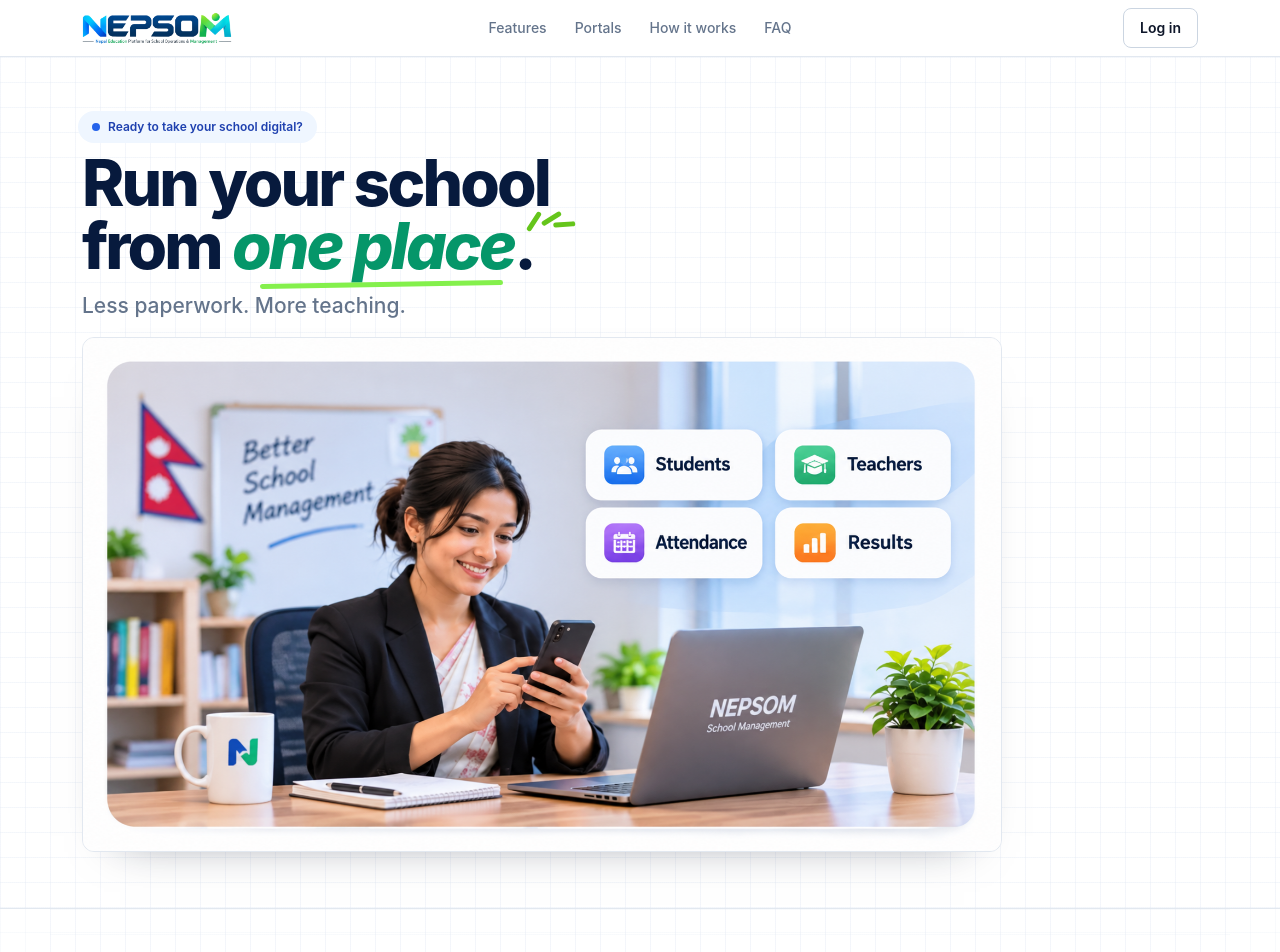
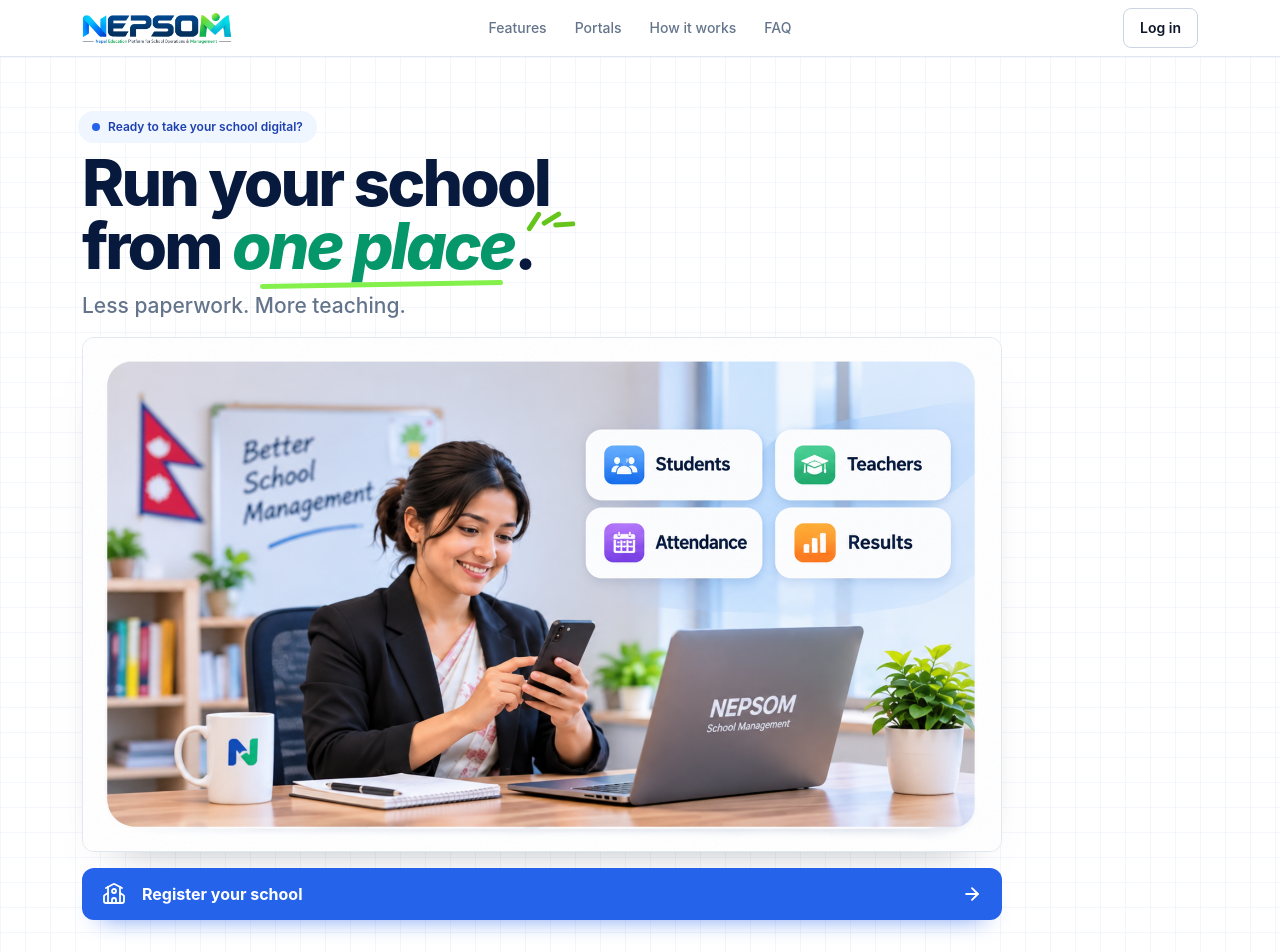
Before and after one commit to basantathapa7495/snap-main, a Next.js app: page / in a window 1280 px wide. Shown: the top 952 px of the page. Built offline with nearby package versions, Linux system fonts and the light colour scheme.

Commit message:
Add signup action below hero image

```diff
--- a/app/page.tsx
+++ b/app/page.tsx
@@ -15,6 +15,7 @@ import {
   Minus,
   Phone,
   Plus,
+  School,
   UserRoundCheck,
   Users,
   WalletCards,
@@ -156,6 +157,16 @@ export default function HomePage() {
                   />
                 </div>
               </figure>
+
+              <Link
+                href="/auth/signup"
+                prefetch={false}
+                className="mt-4 flex min-h-[52px] w-full items-center justify-center rounded-xl bg-[#2563EB] px-5 text-white shadow-[0_14px_24px_-18px_rgba(37,99,235,0.9)] transition-colors hover:bg-[#1D4ED8]"
+              >
+                <School className="h-6 w-6 shrink-0" strokeWidth={1.8} aria-hidden="true" />
+                <span className="mx-4 text-base font-bold">Register your school</span>
+                <ArrowRight className="ml-auto h-5 w-5 shrink-0" strokeWidth={2.3} aria-hidden="true" />
+              </Link>
             </div>
           </div>
         </section>
```
